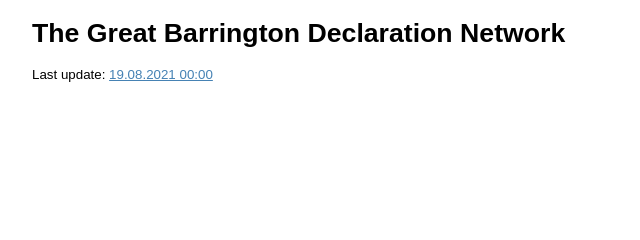
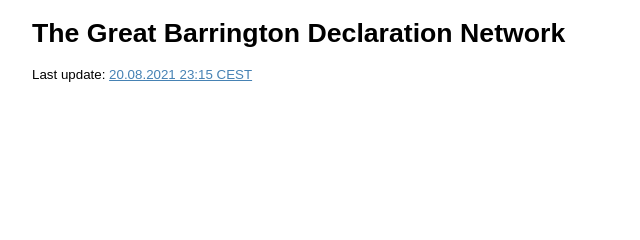
Before and after one commit to walterra/covid-19-networks, a website: page docs/index.html in a window 1280 px wide. Shown: the top 240 px of the page, 160-800 px from the left. Drawn offline with nearby package versions, Linux system fonts and the light colour scheme.

Commit message:
Updated date

```diff
--- a/docs/index.html
+++ b/docs/index.html
@@ -73,7 +73,7 @@
   <body>
     <div class="text-section">
       <h1>The Great Barrington Declaration Network</h1>
-      <p>Last update: <a href="https://github.com/walterra/covid-19-networks" target="_BLANK">19.08.2021 00:00</a></p>
+      <p>Last update: <a href="https://github.com/walterra/covid-19-networks" target="_BLANK">20.08.2021 23:15 CEST</a></p>
     </div>
     <iframe
       id="network-frame"
```
